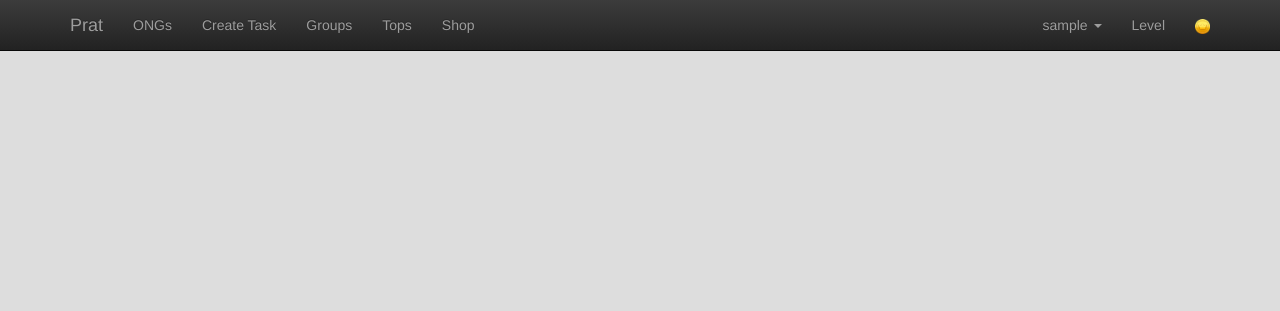
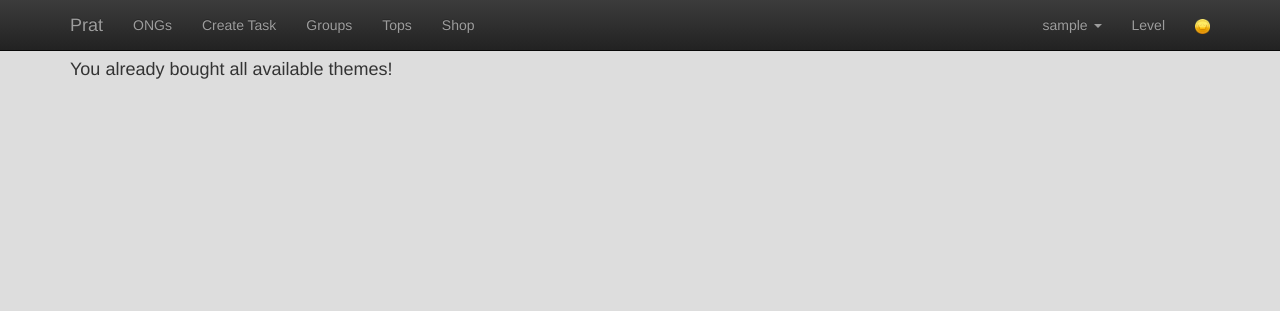
Before and after one commit to RustinAlexandru/prat, a Django app: page /shop/ in a window 1280 px wide. Shown: the top 311 px of the page. Run offline with Django 3.2, Linux system fonts and the light colour scheme; the visitor is signed in with stand-in values (Sample User, id 1); data that the repository does not hold is empty; style sheets or scripts are compiled from the project's sources; some libraries are stand-ins or nearby versions.

Commit message:
Refactoring + cannot buy same theme twice

```diff
--- a/prat/templates/layout.html
+++ b/prat/templates/layout.html
@@ -50,7 +50,7 @@
               <li><a href="{% url 'createTask' %}">Create Task</a></li>
     				  <li><a href="{% url 'viewGroups' %}">Groups</a></li>
               <li><a href="{% url 'viewTops' %}">Tops</a></li>
-              <li><a href="{% url 'viewShop' %}">Shop</a></li>
+              <li><a href="{% url 'shopViewBuy' %}">Shop</a></li>
     			  </ul>
 
             <ul class="nav navbar-nav navbar-right">
@@ -64,7 +64,7 @@
                 </ul>
               </li>
               <li><a href="#">Level {{ user.profile.level }}</a></li>
-              <li><a href="{% url 'viewShop' %}">{{ user.profile.points }} <i class="coins small"></i></a></li>
+              <li><a href="{% url 'shopViewBuy' %}">{{ user.profile.points }} <i class="coins small"></i></a></li>
             </ul>
           {% else %}
             <ul class="nav navbar-nav navbar-right">
--- a/prat/templates/shop.html
+++ b/prat/templates/shop.html
@@ -1,9 +1,13 @@
 {% extends 'layout.html' %}
 
 {% block content %}
+  {% if no_themes_message %}
+    <h4>{{ no_themes_message }}</h4>
+  {% endif %}
+
   {% for theme in themes %}
       <h4 style="display: inline-block"> {{ theme.name }} : {{ theme.price }}</h4>
-      <a href="{% url 'buyTheme' theme.pk %}">Buy</a>
+      <a href="{% url 'shopViewBuy' theme.pk %}">Buy</a>
       {% if theme.description %}
         <p> {{ theme.description }} </p>
       {% endif %}
--- a/prat/urls.py
+++ b/prat/urls.py
@@ -46,6 +46,6 @@
     url(r'^ong/details/(?P<pk>\d+)/$', views.ong_details, name='ongDetails'),
     url(r'^tops/$', views.view_tops, name='viewTops'),
     url(r'^tops/(?P<choice>[A-Za-z0-9]+)/$', views.view_tops, name='viewTops'),
-    url(r'^shop/$', views.view_shop, name='viewShop'),
-    url(r'^shop/buy/(?P<pk>\d+)/$', views.buy_theme, name='buyTheme'),
+    url(r'^shop/$', views.shop_view_buy, name='shopViewBuy'),
+    url(r'^shop/buy/(?P<pk>\d+)/$', views.shop_view_buy, name='shopViewBuy'),
 ] + static(settings.MEDIA_URL, document_root=settings.MEDIA_ROOT)
--- a/prat/views.py
+++ b/prat/views.py
@@ -363,36 +363,33 @@
         return render(request, 'tops.html', context)
 
 @login_required
-def view_shop(request):
+def shop_view_buy(request, pk = None):
     userthemes = map(lambda usertheme: usertheme.theme.pk, UserThemes.objects.filter(user=request.user))
     themes = Theme.objects.exclude(name='Default').exclude(pk__in=userthemes)
-
     context = {
         'themes': themes
     }
+
+    if pk:
+        user_profile = request.user.profile
+        theme = Theme.objects.get(pk=pk)
+        if theme in themes:
+            if user_profile.points >= theme.price:
+                user_profile.points -= theme.price
+                user_profile.save()
+                UserThemes.objects.create(user=request.user, theme=theme)
+
+                #recalculating already bought themes
+                userthemes = map(lambda usertheme: usertheme.theme.pk, UserThemes.objects.filter(user=request.user))
+                themes = Theme.objects.exclude(name='Default').exclude(pk__in=userthemes)
+                context['themes'] = themes
+
+                context['message'] = 'Congrats! You just bought yourself a new theme!'
+            else:
+                context['message'] = 'Sorry! You don\'t have enough points to buy \"{}\"!'.format(theme.name)
+        else:
+            context['message'] = 'You already have theme \"{}\"!'.format(theme.name)
+
+    if not context['themes']:
+        context['no_themes_message'] = 'You already bought all available themes!'
     return render(request, 'shop.html', context)
-
-@login_required
-def buy_theme(request, pk):
-    user_profile = request.user.profile
-    theme = Theme.objects.get(pk=pk)
-
-    userthemes = map(lambda usertheme: usertheme.theme.pk, UserThemes.objects.filter(user=request.user))
-    themes = Theme.objects.exclude(name='Default').exclude(pk__in=userthemes)
-
-    if user_profile.points >= theme.price:
-        user_profile.points -= theme.price
-        user_profile.save()
-        UserThemes.objects.create(user=request.user, theme=theme)
-
-        context = {
-            'themes': themes,
-            'message': 'Congrats! You just bought yourself a new theme!'
-        }
-        return render(request, 'shop.html', context)
-    else:
-        context = {
-            'themes': themes,
-            'message': 'Sorry! You don\'t have enough points to buy that!'
-        }
-        return render(request, 'shop.html', context)
```
Also changed, not shown: prat/models.py (line endings or trailing spaces).
